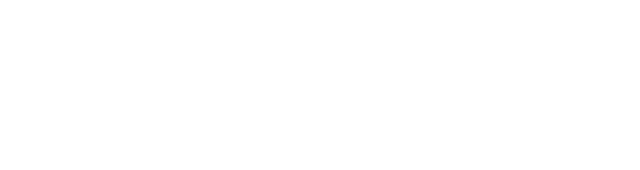
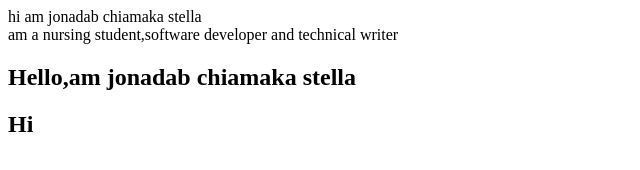
Before and after one commit to STELLAJOE123/portfolio, a plain HTML site: page index.html in a window 1280 px wide. Shown: the whole page, without its empty margins (0-640 px from the left). Drawn offline with Linux system fonts and the light colour scheme.

Commit message:
added header and main content

```diff
--- a/index.html
+++ b/index.html
@@ -3,9 +3,24 @@
 <head>
     <meta charset="UTF-8">
     <meta name="viewport" content="width=device-width, initial-scale=1.0">
-    <title>Document</title>
+    <title>stella joe </title>
+<!--custom CSS-->
+ <link rel="stylesheet" href="./css/style.css" />
 </head>
 <body>
+    <!-- Header  -->
+    <header>hi am jonadab chiamaka stella</header>
 
+    <!-- Main Content -->
+    <main>am a nursing student,software developer and technical writer
+
+        <section>
+            <h1>Hello,am jonadab chiamaka stella</h1>
+        </section>
+
+        <section>
+            <h2>Hi</h2>
+        </section>
+    </main>
 </body>
 </html>
```
